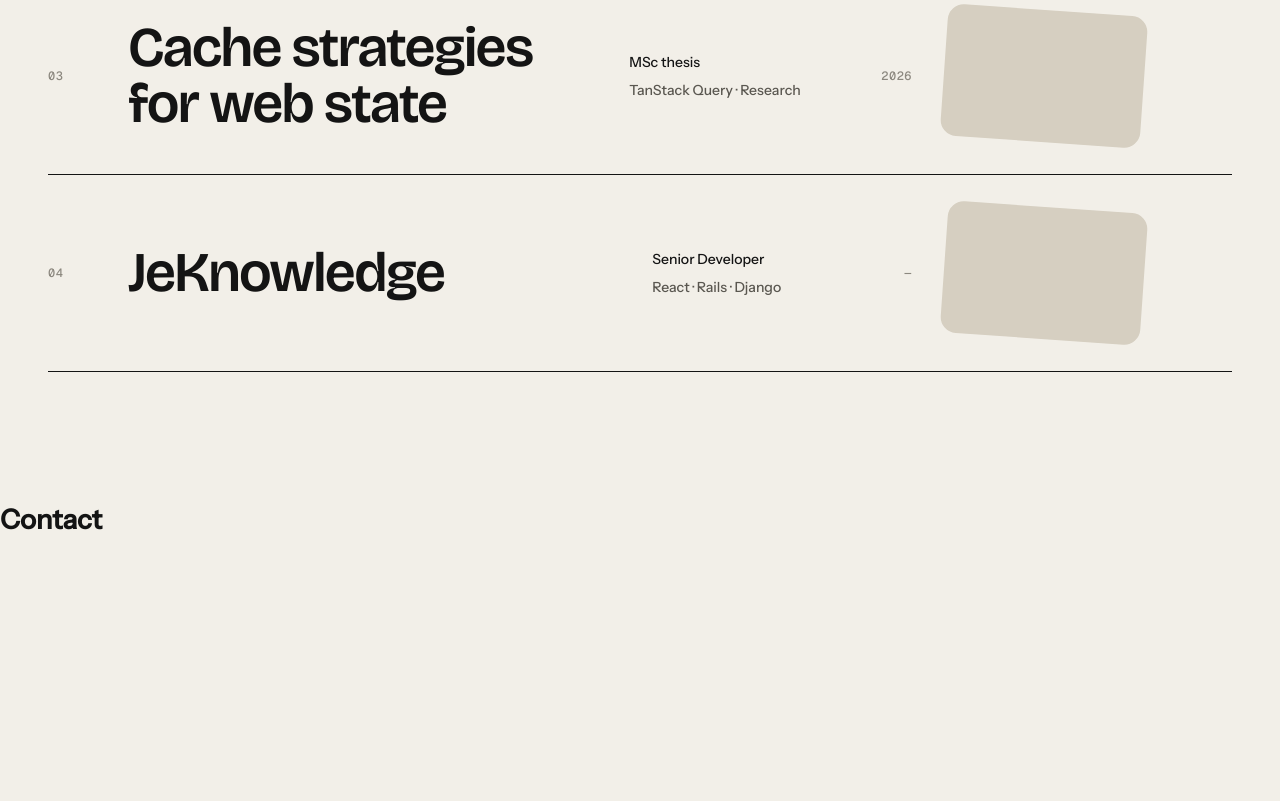
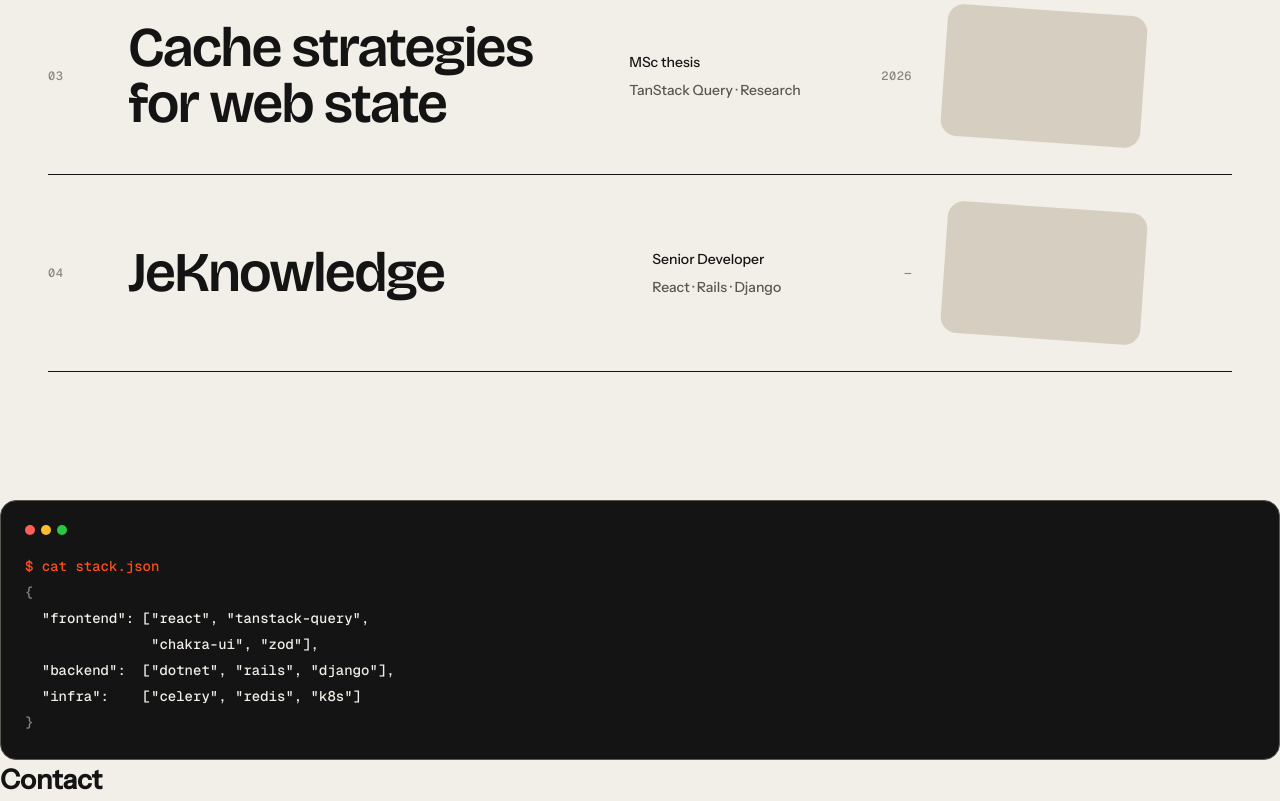
Before and after one commit to GuilhermeeMG/PortfolioProject, a website: page index.html in a window 1280 px wide. Shown: the part 2485-3286 px from the top of the page. Before the commit the page ends 3026 px from the top, so only its background shows below. Drawn offline with nearby package versions, Linux system fonts and the light colour scheme.

Commit message:
Terminal component

```diff
--- a/index.html
+++ b/index.html
@@ -13,6 +13,7 @@
   <link rel="stylesheet" href="src/styles/buttons.css">
   <link rel="stylesheet" href="src/styles/card.css">
   <link rel="stylesheet" href="src/styles/work-row.css">
+  <link rel="stylesheet" href="src/styles/terminal.css">
   <link rel="stylesheet" href="src/styles/nav.css">
   <link rel="stylesheet" href="src/styles/intro.css">
   <link rel="stylesheet" href="src/styles/about.css">
@@ -152,6 +153,18 @@
         </li>
       </ol>
     </section>
+    <section id="languages">
+      <div class="terminal">
+        <img class="terminal-dots" src="src/assets/terminal-dots.svg">
+        <pre class="terminal-body"><code><span class="terminal-prompt">$ cat stack.json</span>
+<span class="terminal-muted">{</span>
+  "frontend": ["react", "tanstack-query",
+               "chakra-ui", "zod"],
+  "backend":  ["dotnet", "rails", "django"],
+  "infra":    ["celery", "redis", "k8s"]
+<span class="terminal-muted">}</span></code></pre>
+      </div>
+    </section>
     <section id="contact">
       <h2>Contact</h2>
     </section>
--- /dev/null
+++ b/src/styles/terminal.css
@@ -0,0 +1,34 @@
+.terminal {
+  display: flex;
+  flex-direction: column;
+  align-items: flex-start;
+  gap: var(--space-xs);
+  padding: var(--space-lg);
+  border: 1px solid var(--text-secondary);
+  border-radius: var(--radius-xl);
+  background-color: var(--text-primary);
+  color: var(--bg-primary);
+  overflow: hidden;
+}
+
+.terminal-body {
+  max-width: 100%;
+  margin: 0;
+  overflow-x: auto;
+  font-family: var(--font-mono);
+  font-weight: 500;
+  font-size: var(--small-size);
+  line-height: 1.625rem;
+}
+
+.terminal-body code {
+  font: inherit;
+}
+
+.terminal-prompt {
+  color: var(--accent);
+}
+
+.terminal-muted {
+  color: var(--text-tertiary);
+}
```
Also changed, not shown: src/assets/terminal-dots.svg (added).
